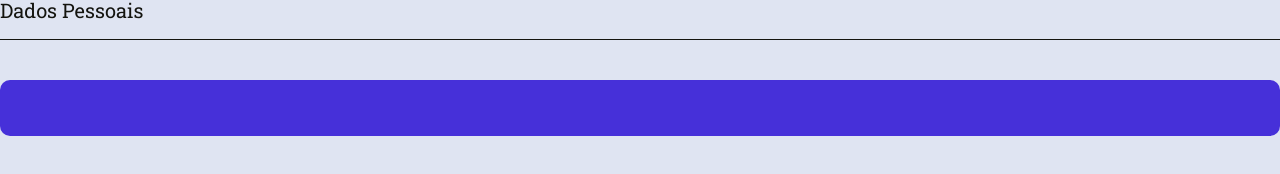
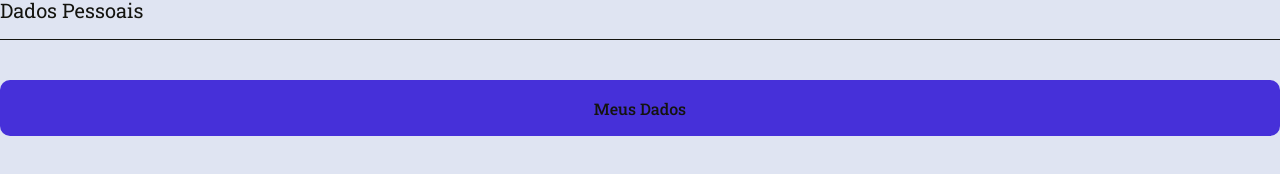
Before and after one commit to vitordavips/PortalColaborador, a React (Vite) app: page / in a window 1280 px wide. Shown: the part 164-338 px from the top of the page. Built offline with nearby package versions, Linux system fonts and the light colour scheme; a web font is replaced by a local one.

Commit message:
criando os dados pessoais

```diff
--- a/src/Pages/Details/index.jsx
+++ b/src/Pages/Details/index.jsx
@@ -11,7 +11,7 @@ export function Details(){
 
             <Section title="Dados Pessoais">
                 <ul>
-                    <li><Button title=""/></li>
+                    <li><Button title="Meus Dados"/></li>
                 </ul>
             </Section>
 
```
